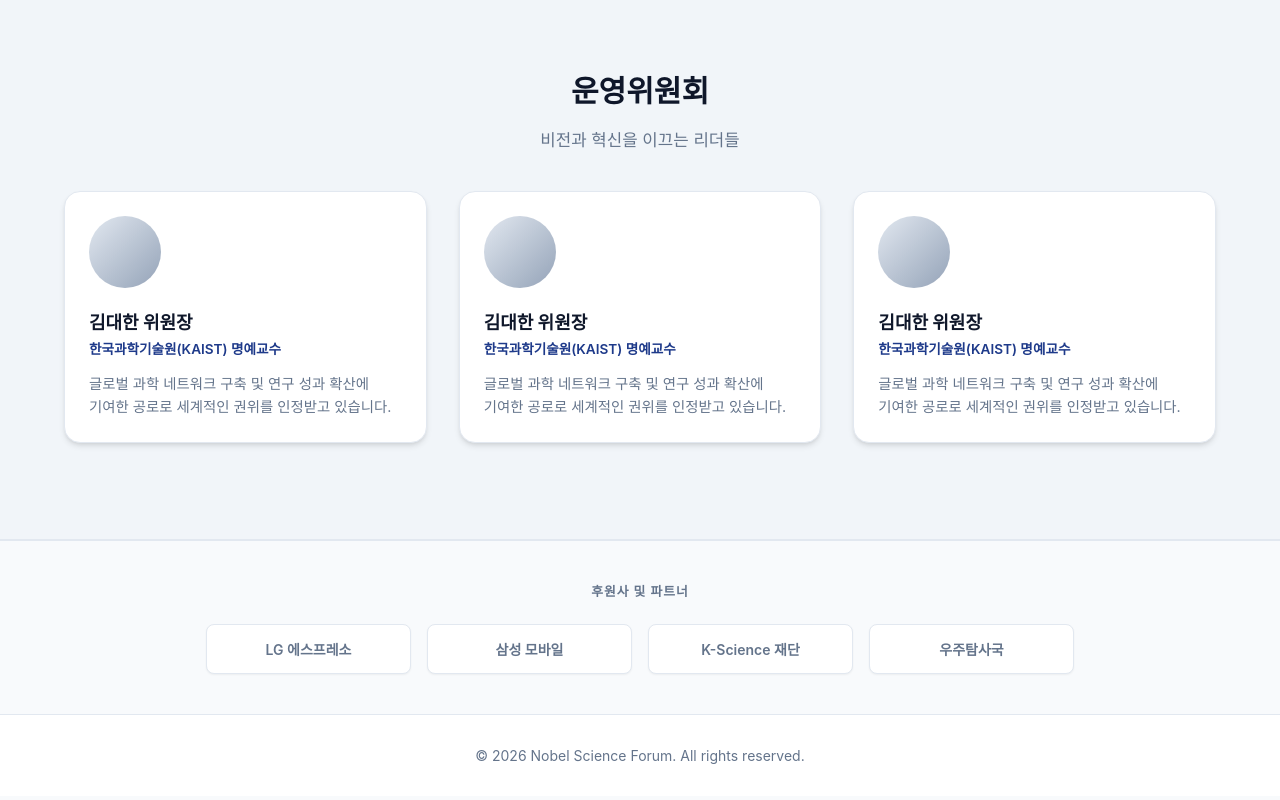
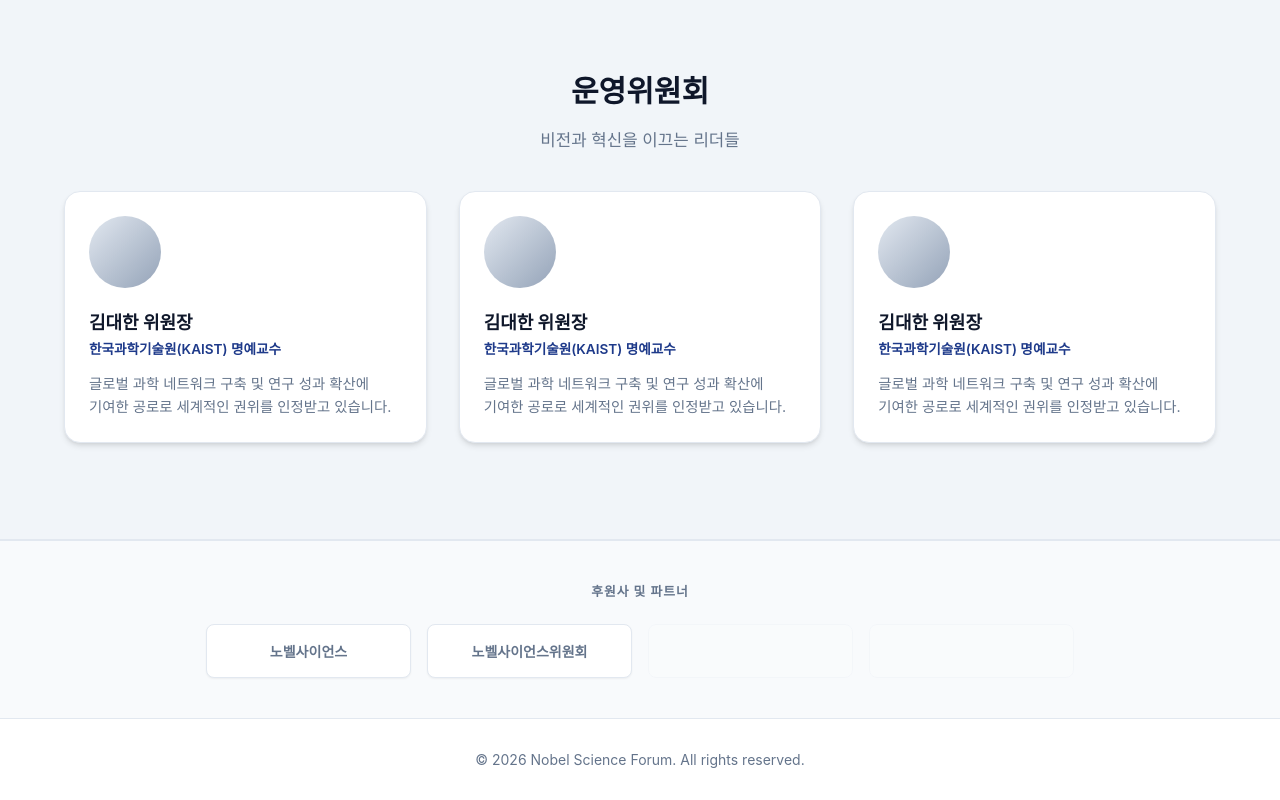
Before and after one commit to poohaman1/NobelScienceForum, a Next.js app: page / in a window 1280 px wide. Shown: the part 1259-2059 px from the top of the page. Built offline with nearby package versions, Linux system fonts and the light colour scheme; a web font is replaced by a local one.

Commit message:
feat: update footer sponsors and hide from admin paths

```diff
--- a/src/components/Footer.module.css
+++ b/src/components/Footer.module.css
@@ -56,6 +56,8 @@
   align-items: center;
   justify-content: center;
   text-align: center;
+  min-height: 54px;
+  text-decoration: none;
 }
 
 .sponsorLogo:hover {
@@ -63,6 +65,17 @@
   box-shadow: var(--shadow-md);
   color: var(--primary);
   border-color: var(--primary);
+  background-color: var(--surface-hover);
+}
+
+/* 빈 슬롯 스타일 */
+.sponsorLogoEmpty {
+  padding: 0.875rem 1rem;
+  background-color: var(--surface);
+  border: 1px solid var(--border);
+  border-radius: var(--radius-md);
+  opacity: 0.2; /* 희미하게 표시 (빈 슬롯임을 암시) */
+  min-height: 54px;
 }
 
 /* ===== 푸터 하단 ===== */
--- a/src/components/Footer.tsx
+++ b/src/components/Footer.tsx
@@ -1,19 +1,43 @@
+'use client';
+
+import { usePathname } from 'next/navigation';
 import styles from './Footer.module.css';
 
 export default function Footer() {
+  const pathname = usePathname();
+
+  // 관리자 관련 경로(/admin)에서는 후원사 섹션을 표시하지 않음
+  const isExcludedPath = pathname?.startsWith('/admin');
+
   return (
     <footer className={styles.footer}>
-      <div className={styles.sponsorBanner}>
-        <div className="container">
-          <p className={styles.sponsorTitle}>후원사 및 파트너</p>
-          <div className={styles.sponsorLogos}>
-            <div className={styles.sponsorLogo}>LG 에스프레소</div>
-            <div className={styles.sponsorLogo}>삼성 모바일</div>
-            <div className={styles.sponsorLogo}>K-Science 재단</div>
-            <div className={styles.sponsorLogo}>우주탐사국</div>
+      {!isExcludedPath && (
+        <div className={styles.sponsorBanner}>
+          <div className="container">
+            <p className={styles.sponsorTitle}>후원사 및 파트너</p>
+            <div className={styles.sponsorLogos}>
+              <a
+                href="http://www.nobelscience.net/"
+                target="_blank"
+                rel="noopener noreferrer"
+                className={styles.sponsorLogo}
+              >
+                노벨사이언스
+              </a>
+              <a
+                href="http://www.nobelscience.net/news/articleView.html?idxno=1636"
+                target="_blank"
+                rel="noopener noreferrer"
+                className={styles.sponsorLogo}
+              >
+                노벨사이언스위원회
+              </a>
+              <div className={styles.sponsorLogoEmpty}></div>
+              <div className={styles.sponsorLogoEmpty}></div>
+            </div>
           </div>
         </div>
-      </div>
+      )}
       <div className={`container ${styles.footerBottom}`}>
         <p>&copy; {new Date().getFullYear()} Nobel Science Forum. All rights reserved.</p>
       </div>
```
